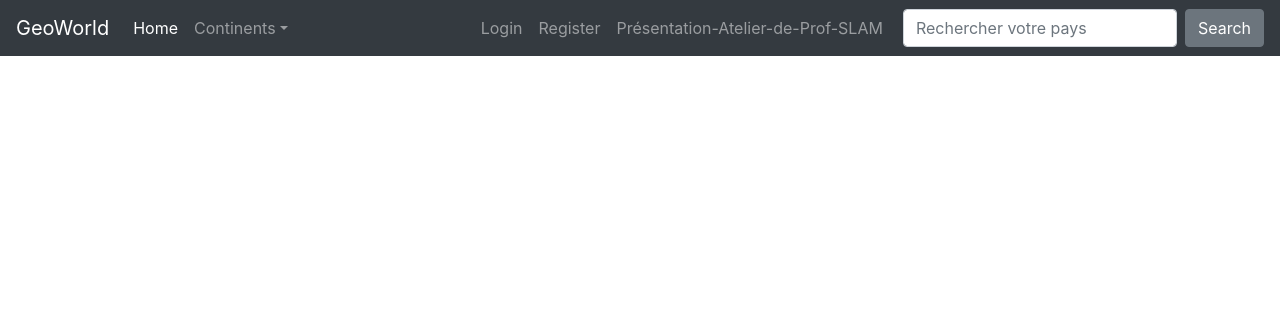
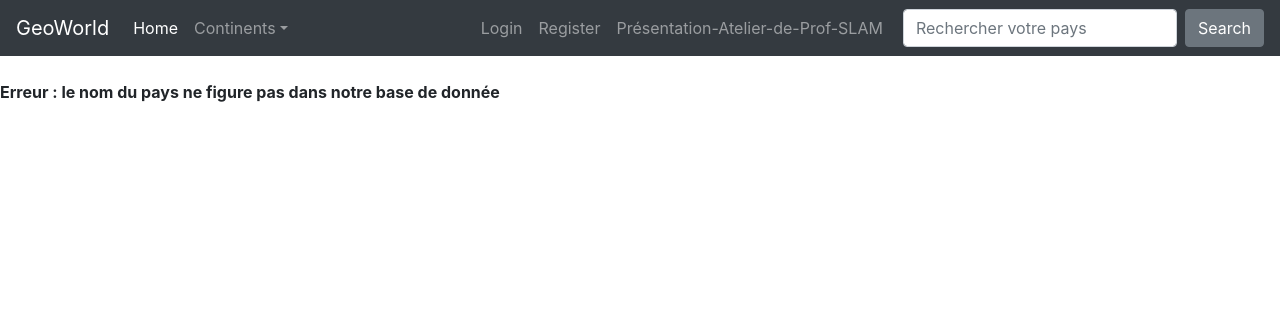
Before and after one commit to BenDejardin/ProjetDeGroupe-GeoWorld, a PHP site: page /moreInfo.php?Name=1 in a window 1280 px wide. Shown: the top 316 px of the page. Run offline with PHP 8.4, Linux system fonts and the light colour scheme; tables that the repository leaves empty hold one stand-in row (values such as "Sample post"); data that the repository does not hold is empty; a stand-in replaces the project's code that opens the database connection.

Commit message:
Suppression de code inutile + nouvelle mise en page

```diff
--- a/moreInfo.php
+++ b/moreInfo.php
@@ -4,22 +4,7 @@
 	require_once 'inc/connect-db.php';
 	require_once 'javascripts.php';
 
-	if (!isset ($_GET['id'])) {
-		$nomPays = $_GET['Name'];
-		$infosPays = getInfosPays($nomPays);
-		foreach ($infosPays as $pays) {
-			$idCountry = $pays->id;
-		}
-	}
-	else{
-		$idCountry = $_GET['id'];
-	}
-	$langues = getDifferentesLangues($idCountry);
-	$donneesEconomiqueSociale = getDonneesEconomiqueSociale($idCountry);
-	$cities = getCityFromIdCountry($idCountry);
-
     ?>
-
     <style type="text/css">
         h2{
             text-align: center;
@@ -50,23 +35,51 @@
         }
     </style>
 
+    <?php
+
+	if (!isset ($_GET['id'])) {
+		$nomPays = $_GET['Name'];
+		$infosPays = getInfosPays($nomPays);
+		foreach ($infosPays as $pays) {
+			$idCountry = $pays->id;
+		}
+	}
+	else{
+		$idCountry = $_GET['id'];
+	}
+
+    if (!isset($idCountry)):?>
+        <!-- <meta http-equiv="refresh" content="0; url=index.php"/> -->
+        <p>Erreur : le nom du pays ne figure pas dans notre base de donnée</p>
+    <?php
+    else :
+       $langues = getDifferentesLangues($idCountry);
+        $donneesEconomiqueSociale = getDonneesEconomiqueSociale($idCountry);
+        $cities = getCityFromIdCountry($idCountry);
+    endif;
+
+
+?>
+
+
+
+
+
 	<?php foreach ($infosPays as $pays) :?>
+    <?php if (!empty($pays->Name)): ?>
         <h2><?php echo $pays->Name ?>
 
             <?php
                 $filename = strtolower($pays->Code2);
                 if (file_exists("images/drapeau/".$filename.".png")):?>
                 	<img src="images/drapeau/<?php echo $filename; ?>.png"/>
-        <?php endif;?> </h2>
+            <?php endif;?>
 
-        <?php
-            if (!file_exists("images/drapeau/".$filename.".png")):?>
         </h2>
-        <?php endif;?>
 
         <h3>Informations Villes :</h3>
 
-        <table class="table">
+        <table class="table table-striped table-bordered dt-responsive nowrap">
         	<tr>
         		<th>Nom de la Ville</th>
         		<th>District</th>
@@ -90,7 +103,7 @@
 
         <h3>Langues parlées :</h3>
 
-        <table class="table">
+        <table class="table table-striped table-bordered dt-responsive nowrap">
         	<tr>
         		<th>Nom</th>
         		<th>Pourcentage</th>
@@ -107,7 +120,7 @@
 
         <h3>Données économiques et sociales :</h3>
 
-        <table class="table">
+        <table class="table table-striped table-bordered dt-responsive nowrap">
         	<tr>
         		<th>Population</th>
 
@@ -175,4 +188,7 @@
         <?php endif;
 
 		 endforeach;
-     endforeach;?>
+        endif;
+     endforeach;
+
+?>
```
Lines whose indentation alone changed are shown as unchanged.
